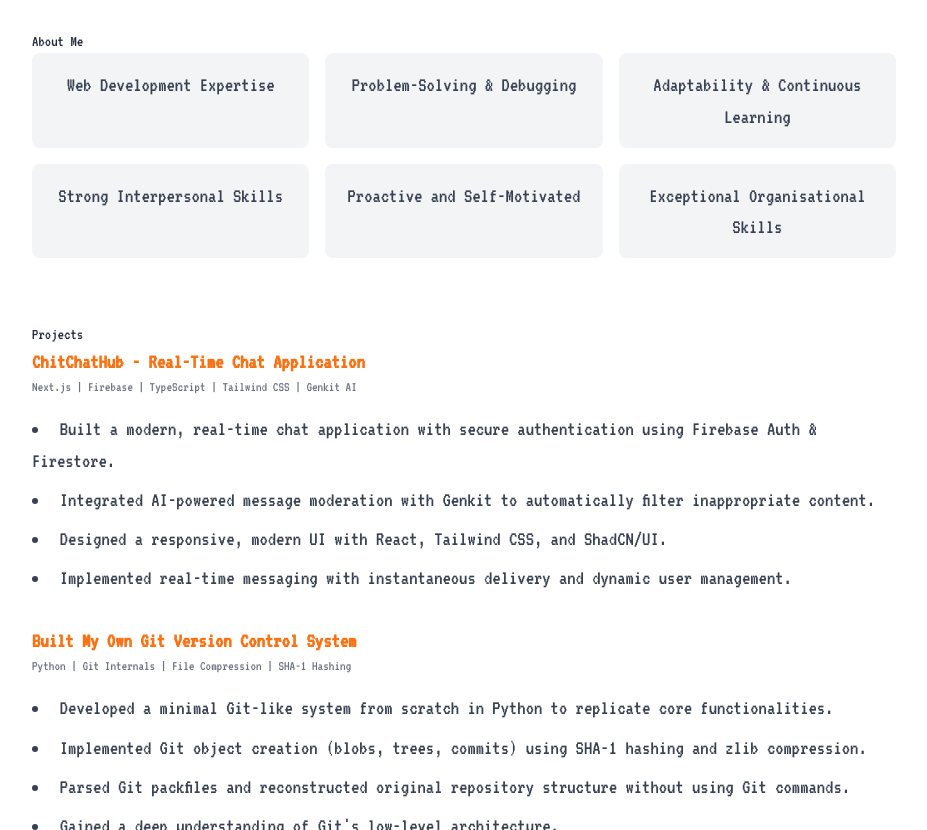
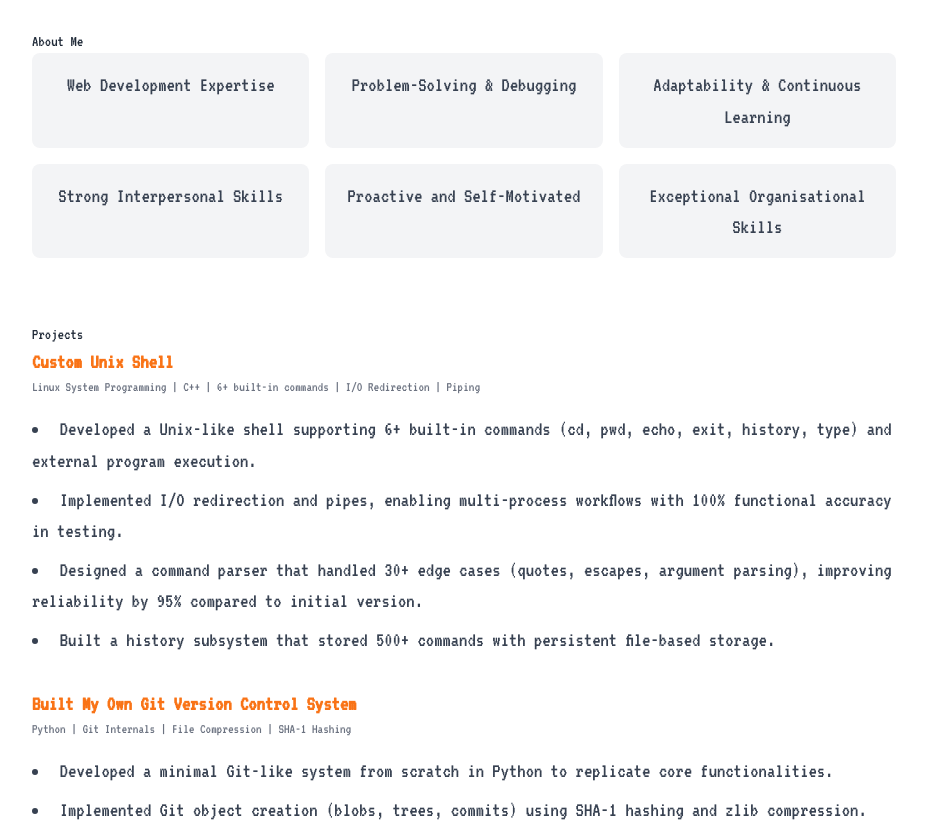
Before and after one commit to masterfighter999/portfolio, a plain HTML site: page index.html in a window 1280 px wide. Shown: the part 129-959 px from the top of the page, without its empty margins (176-1103 px from the left). Drawn offline with nearby package versions, Linux system fonts and the light colour scheme.

Commit message:
updated projects

```diff
--- a/index.html
+++ b/index.html
@@ -1,5 +1,6 @@
 <!DOCTYPE html>
 <html lang="en" class="scroll-smooth">
+
 <head>
     <meta charset="UTF-8">
     <meta name="viewport" content="width=device-width, initial-scale=1.0">
@@ -14,42 +15,56 @@
             /* Updated font-family to the new dot-matrix font */
             font-family: 'VT323', monospace;
         }
+
         .section-title {
             /* Increased font size */
             @apply text-4xl font-bold text-black mb-6 border-b-2 border-gray-200 pb-2;
         }
+
         .card {
             @apply bg-white rounded-lg p-6 border border-gray-200 hover:border-orange-500 transition-all duration-300 shadow-sm;
         }
+
         /* Adjusting font sizes for the new font */
-        h1, h2, h3, p, li, a {
+        h1,
+        h2,
+        h3,
+        p,
+        li,
+        a {
             /* Increased base font size */
             font-size: 1.3rem;
         }
+
         h1 {
             /* Further increased h1 font size for name */
             font-size: 4rem;
         }
+
         @media (min-width: 768px) {
             h1 {
                 /* Further increased h1 font size for larger screens */
                 font-size: 5rem;
             }
         }
+
         h3 {
             /* Further increased h3 font size for project titles */
             font-size: 2rem;
         }
+
         /* Increased font size for the subtitle */
         p.text-xl {
             font-size: 1.5rem;
         }
+
         /* Increased font size for smaller text elements */
         .text-sm {
             font-size: 1.1rem;
         }
     </style>
 </head>
+
 <body class="bg-white text-gray-800">
 
     <!-- Main Container -->
@@ -62,7 +77,8 @@
                 <p class="text-xl text-orange-500 mt-2">Full-Stack Developer</p>
             </div>
             <div class="text-right mt-4 md:mt-0">
-                <a href="mailto:swayam.internship@gmail.com" class="block text-gray-600 hover:text-orange-500">swayam.internship@gmail.com</a>
+                <a href="mailto:swayam.internship@gmail.com"
+                    class="block text-gray-600 hover:text-orange-500">swayam.internship@gmail.com</a>
                 <a href="tel:+916295804451" class="block text-gray-600 hover:text-orange-500">+91-6295804451</a>
             </div>
         </header>
@@ -73,12 +89,24 @@
             <section id="about">
                 <h2 class="section-title">About Me</h2>
                 <div class="grid grid-cols-1 md:grid-cols-2 lg:grid-cols-3 gap-4 text-center">
-                    <div class="bg-gray-100 text-gray-700 p-4 rounded-lg"><p>Web Development Expertise</p></div>
-                    <div class="bg-gray-100 text-gray-700 p-4 rounded-lg"><p>Problem-Solving & Debugging</p></div>
-                    <div class="bg-gray-100 text-gray-700 p-4 rounded-lg"><p>Adaptability & Continuous Learning</p></div>
-                    <div class="bg-gray-100 text-gray-700 p-4 rounded-lg"><p>Strong Interpersonal Skills</p></div>
-                    <div class="bg-gray-100 text-gray-700 p-4 rounded-lg"><p>Proactive and Self-Motivated</p></div>
-                    <div class="bg-gray-100 text-gray-700 p-4 rounded-lg"><p>Exceptional Organisational Skills</p></div>
+                    <div class="bg-gray-100 text-gray-700 p-4 rounded-lg">
+                        <p>Web Development Expertise</p>
+                    </div>
+                    <div class="bg-gray-100 text-gray-700 p-4 rounded-lg">
+                        <p>Problem-Solving & Debugging</p>
+                    </div>
+                    <div class="bg-gray-100 text-gray-700 p-4 rounded-lg">
+                        <p>Adaptability & Continuous Learning</p>
+                    </div>
+                    <div class="bg-gray-100 text-gray-700 p-4 rounded-lg">
+                        <p>Strong Interpersonal Skills</p>
+                    </div>
+                    <div class="bg-gray-100 text-gray-700 p-4 rounded-lg">
+                        <p>Proactive and Self-Motivated</p>
+                    </div>
+                    <div class="bg-gray-100 text-gray-700 p-4 rounded-lg">
+                        <p>Exceptional Organisational Skills</p>
+                    </div>
                 </div>
             </section>
 
@@ -87,45 +115,84 @@
                 <h2 class="section-title">Projects</h2>
                 <div class="space-y-8">
 
+
                     <!-- Project 1: Replace "#" with your project's URL -->
                     <div class="card">
                         <h3 class="font-bold text-orange-500">
-                            <a href="https://github.com/masterfighter999/ChitChatHub" target="_blank" rel="noopener noreferrer" class="hover:underline">ChitChatHub - Real-Time Chat Application</a>
+                            <a href="https://github.com/masterfighter999/codecrafters-shell-cpp" target="_blank"
+                                rel="noopener noreferrer" class="hover:underline">Custom Unix Shell</a>
                         </h3>
-                        <p class="text-sm text-gray-500 mb-4">Next.js | Firebase | TypeScript | Tailwind CSS | Genkit AI</p>
+                        <p class="text-sm text-gray-500 mb-4">Linux System Programming | C++ | 6+ built-in commands |
+                            I/O
+                            Redirection | Piping
+                        </p>
                         <ul class="list-disc list-inside space-y-2 text-gray-700">
-                            <li>Built a modern, real-time chat application with secure authentication using Firebase Auth & Firestore.</li>
-                            <li>Integrated AI-powered message moderation with Genkit to automatically filter inappropriate content.</li>
-                            <li>Designed a responsive, modern UI with React, Tailwind CSS, and ShadCN/UI.</li>
-                            <li>Implemented real-time messaging with instantaneous delivery and dynamic user management.</li>
+                            <li>Developed a Unix-like shell supporting 6+ built-in commands (cd, pwd, echo, exit,
+                                history, type) and external program execution.</li>
+                            <li>Implemented I/O redirection and pipes, enabling multi-process workflows with 100% functional accuracy in testing.</li>
+                            <li>Designed a command parser that handled 30+ edge cases (quotes, escapes, argument parsing), improving reliability by 95% compared to initial version.</li>
+                            <li>Built a history subsystem that stored 500+ commands with persistent file-based storage.</li>
+                        </ul>
+                    </div>
+
+
+
+
+                    <!-- Project 1: Replace "#" with your project's URL -->
+                    <div class="card">
+                        <h3 class="font-bold text-orange-500">
+                            <a href="https://github.com/masterfighter999/building-my-own-Git" target="_blank"
+                                rel="noopener noreferrer" class="hover:underline">Built My Own Git Version Control
+                                System</a>
+                        </h3>
+                        <p class="text-sm text-gray-500 mb-4">Python | Git Internals | File Compression | SHA-1 Hashing
+                        </p>
+                        <ul class="list-disc list-inside space-y-2 text-gray-700">
+                            <li>Developed a minimal Git-like system from scratch in Python to replicate core
+                                functionalities.</li>
+                            <li>Implemented Git object creation (blobs, trees, commits) using SHA-1 hashing and zlib
+                                compression.</li>
+                            <li>Parsed Git packfiles and reconstructed original repository structure without using Git
+                                commands.</li>
+                            <li>Gained a deep understanding of Git's low-level architecture.</li>
                         </ul>
                     </div>
 
                     <!-- Project 2: Replace "#" with your project's URL -->
                     <div class="card">
                         <h3 class="font-bold text-orange-500">
-                            <a href="https://github.com/masterfighter999/building-my-own-Git" target="_blank" rel="noopener noreferrer" class="hover:underline">Built My Own Git Version Control System</a>
+                            <a href="https://github.com/masterfighter999/ChitChatHub" target="_blank"
+                                rel="noopener noreferrer" class="hover:underline">ChitChatHub - Real-Time Chat
+                                Application</a>
                         </h3>
-                        <p class="text-sm text-gray-500 mb-4">Python | Git Internals | File Compression | SHA-1 Hashing</p>
+                        <p class="text-sm text-gray-500 mb-4">Next.js | Firebase | TypeScript | Tailwind CSS | Genkit AI
+                        </p>
                         <ul class="list-disc list-inside space-y-2 text-gray-700">
-                            <li>Developed a minimal Git-like system from scratch in Python to replicate core functionalities.</li>
-                            <li>Implemented Git object creation (blobs, trees, commits) using SHA-1 hashing and zlib compression.</li>
-                            <li>Parsed Git packfiles and reconstructed original repository structure without using Git commands.</li>
-                            <li>Gained a deep understanding of Git's low-level architecture.</li>
+                            <li>Built a modern, real-time chat application with secure authentication using Firebase
+                                Auth & Firestore.</li>
+                            <li>Integrated AI-powered message moderation with Genkit to automatically filter
+                                inappropriate content.</li>
+                            <li>Designed a responsive, modern UI with React, Tailwind CSS, and ShadCN/UI.</li>
+                            <li>Implemented real-time messaging with instantaneous delivery and dynamic user management.
+                            </li>
                         </ul>
                     </div>
 
                     <!-- Project 3: Replace "#" with your project's URL -->
                     <div class="card">
                         <h3 class="font-bold text-orange-500">
-                            <a href="https://github.com/masterfighter999/http-server" target="_blank" rel="noopener noreferrer" class="hover:underline">Built My Own HTTP Server</a>
+                            <a href="https://github.com/masterfighter999/http-server" target="_blank"
+                                rel="noopener noreferrer" class="hover:underline">Built My Own HTTP Server</a>
                         </h3>
                         <p class="text-sm text-gray-500 mb-4">Python | Sockets | HTTP 1.1 | Threading</p>
                         <ul class="list-disc list-inside space-y-2 text-gray-700">
-                            <li>Developed a functional HTTP server from scratch using low-level socket programming in Python.</li>
-                            <li>Implemented support for GET and POST methods, static file serving, and gzip compression.</li>
+                            <li>Developed a functional HTTP server from scratch using low-level socket programming in
+                                Python.</li>
+                            <li>Implemented support for GET and POST methods, static file serving, and gzip compression.
+                            </li>
                             <li>Enabled concurrent client handling using Python's threading module.</li>
-                            <li>Gained in-depth knowledge of HTTP request parsing, response formatting, and TCP communication.</li>
+                            <li>Gained in-depth knowledge of HTTP request parsing, response formatting, and TCP
+                                communication.</li>
                         </ul>
                     </div>
                 </div>
@@ -150,15 +217,15 @@
 
             <!-- Extracurriculars Section -->
             <section id="extracurriculars">
-                 <h2 class="section-title">Extracurricular Activities</h2>
-                 <div class="space-y-4">
+                <h2 class="section-title">Extracurricular Activities</h2>
+                <div class="space-y-4">
                     <div class="card">
                         <p class="font-semibold text-black">Class Representative (VBU-DCSS)</p>
                     </div>
-                     <div class="card">
+                    <div class="card">
                         <p class="font-semibold text-black">Member, Code Club (VBU-DCSS)</p>
                     </div>
-                 </div>
+                </div>
             </section>
 
         </main>
@@ -171,4 +238,5 @@
     </div>
 
 </body>
+
 </html>
```
